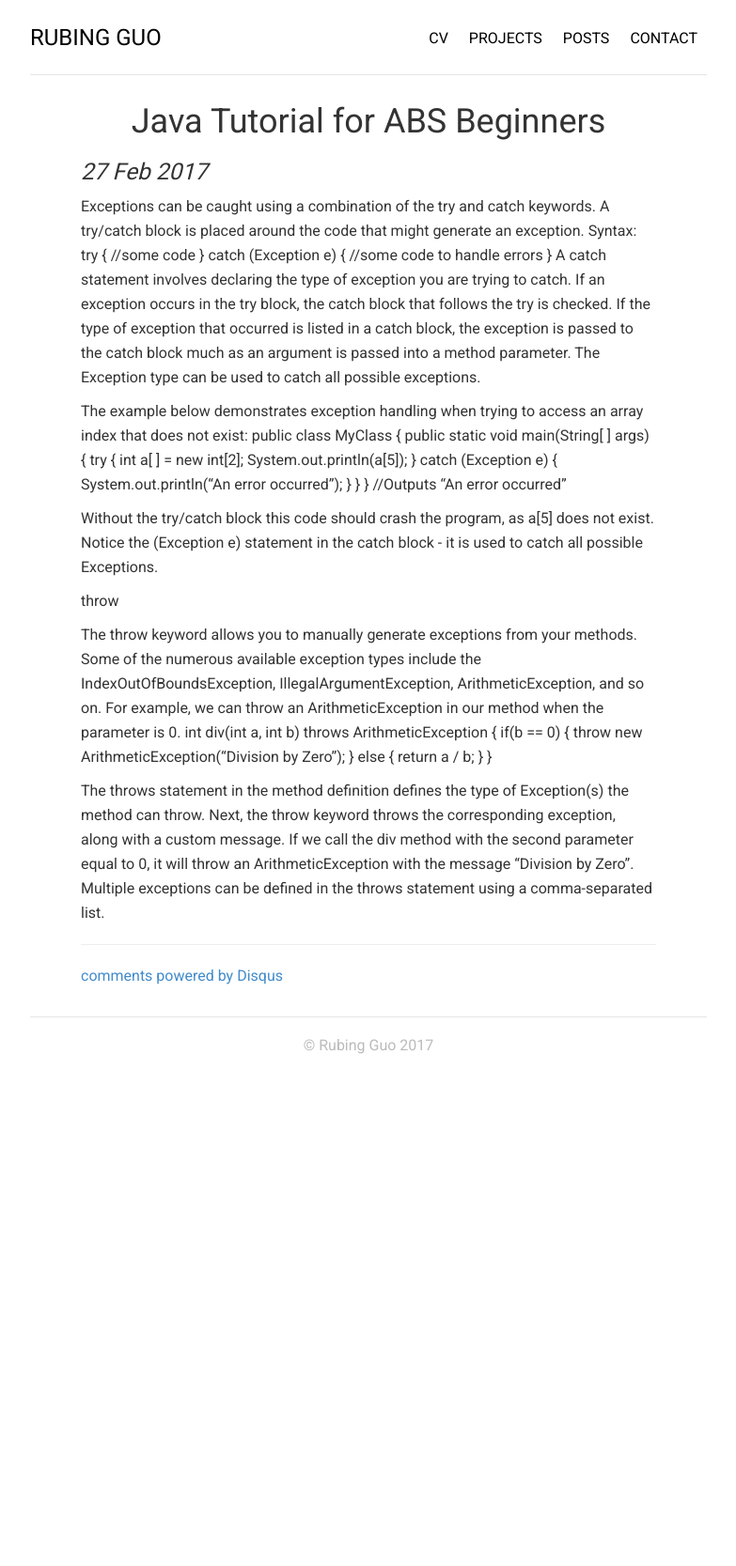
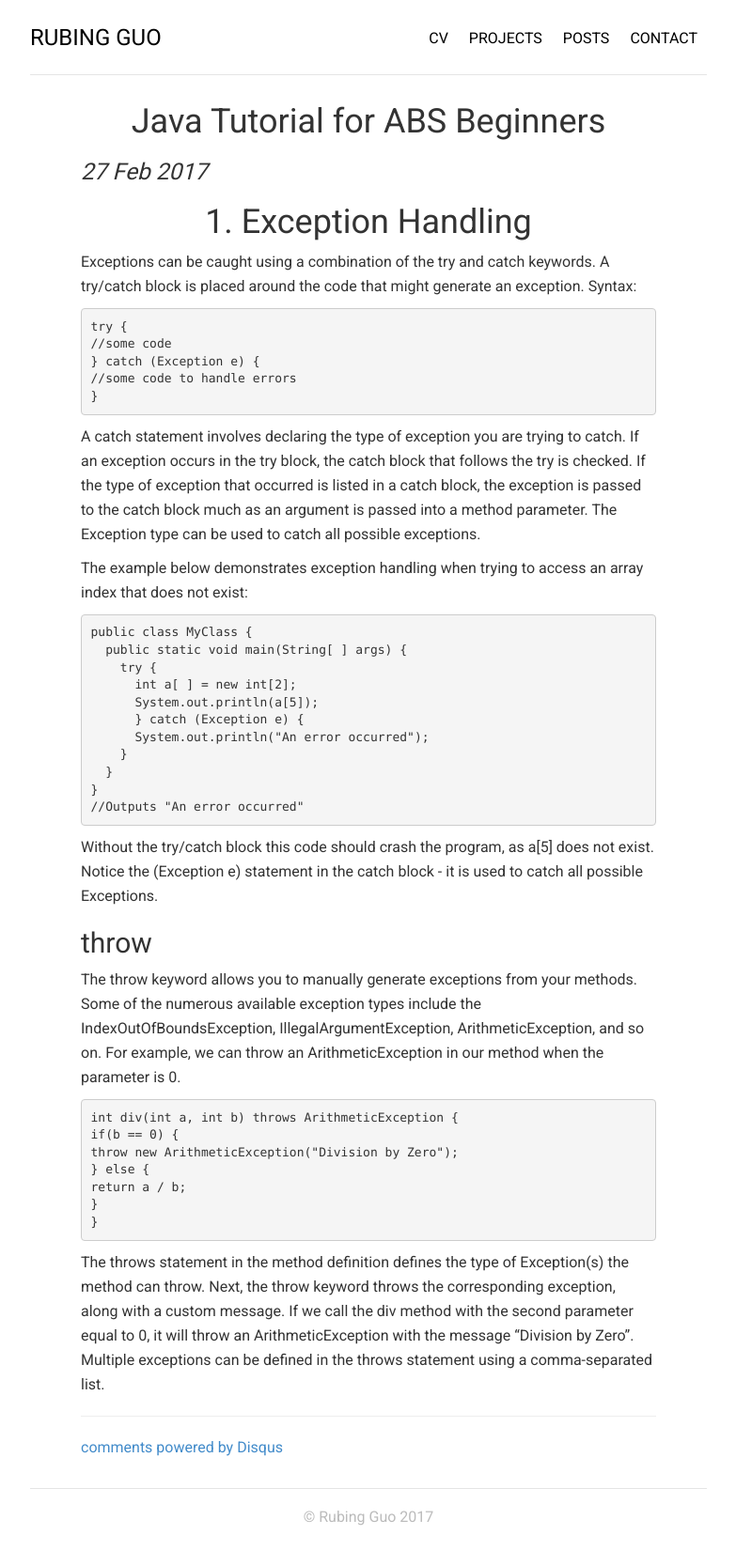
Before and after one commit to flower-joke/peanutshells.github.io, a Jekyll site: the page built from _posts/2017-02-27-Java-tutorials.md, in a window 1280 px wide. Shown: the whole page at 94% size, without its empty margins (248-1031 px from the left). Built offline with Jekyll 4.4.1, drawn with Linux system fonts in a browser that asks for light colours; nearby versions of some CDN libraries; our own code applies the rules of GitHub Pages for plain Markdown files; comment, search, counter and statistics services are not loaded; before the commit the page ends 1164 px from its top, so only the background shows below that.

Commit message:
Update 2017-02-27-Java-tutorials.md

````diff
--- a/_posts/2017-02-27-Java-tutorials.md
+++ b/_posts/2017-02-27-Java-tutorials.md
@@ -3,38 +3,41 @@ title: Java Tutorial for ABS Beginners
 Date: 2017-02-27
 ---
 
-
+# 1. Exception Handling
 Exceptions can be caught using a combination of the try and catch keywords.
 A try/catch block is placed around the code that might generate an exception.
-Syntax: try {
+Syntax:
+```
+try {
 //some code
 } catch (Exception e) {
 //some code to handle errors
 }
+```
 A catch statement involves declaring the type of exception you are trying to catch. If an exception occurs in the try block, the catch block that follows the try is checked. If the type of exception that occurred is listed in a catch block, the exception is passed to the catch block much as an argument is passed into a method parameter.
 The Exception type can be used to catch all possible exceptions.
 
 The example below demonstrates exception handling when trying to access an array index that does not exist:
+```
 public class MyClass {
-public static void main(String[ ] args) {
-try {
-int a[ ] = new int[2];
-System.out.println(a[5]);
-} catch (Exception e) {
-System.out.println("An error occurred");
-}
-}
+  public static void main(String[ ] args) {
+    try {
+      int a[ ] = new int[2];
+      System.out.println(a[5]);
+      } catch (Exception e) {
+      System.out.println("An error occurred");
+    }
+  }
 }
 //Outputs "An error occurred"
-
+```
 Without the try/catch block this code should crash the program, as a[5] does not exist.
 Notice the (Exception e) statement in the catch block - it is used to catch all possible Exceptions.
 
-throw
-
-
+## throw
 The throw keyword allows you to manually generate exceptions from your methods. Some of the numerous available exception types include the IndexOutOfBoundsException, IllegalArgumentException, ArithmeticException, and so on.
 For example, we can throw an ArithmeticException in our method when the parameter is 0.
+```
 int div(int a, int b) throws ArithmeticException {
 if(b == 0) {
 throw new ArithmeticException("Division by Zero");
@@ -42,7 +45,7 @@ throw new ArithmeticException("Division by Zero");
 return a / b;
 }
 }
-
+```
 The throws statement in the method definition defines the type of Exception(s) the method can throw.
 Next, the throw keyword throws the corresponding exception, along with a custom message.
 If we call the div method with the second parameter equal to 0, it will throw an ArithmeticException with the message "Division by Zero".
````
